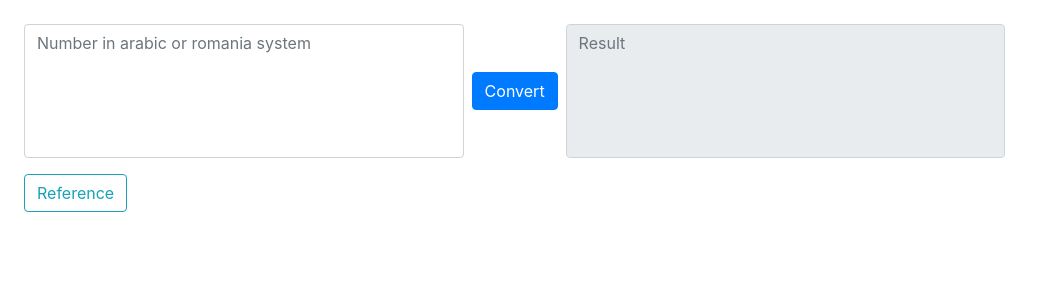
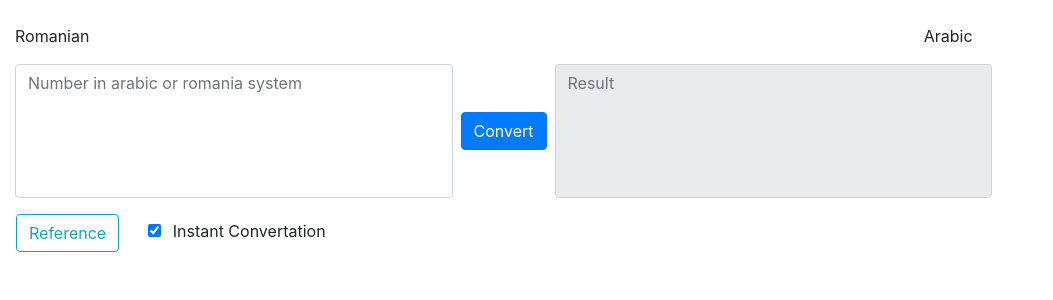
Before and after one commit to voropserg/convert-arab-to-roman, a Django app: page / in a window 1280 px wide. Shown: the part 56-356 px from the top of the page, without its empty margins (0-1053 px from the left). Run offline with Django 3.2, Linux system fonts and the light colour scheme; some libraries are stand-ins or nearby versions.

Commit message:
Added instant conversation, improved UI

```diff
--- a/arab_rim/settings.py
+++ b/arab_rim/settings.py
@@ -25,7 +25,7 @@ SECRET_KEY = '&e^y$!=mtixkxwel%0*glb_hlg5z*h34zrs=^3hl7tpk!0hn0r'
 # SECURITY WARNING: don't run with debug turned on in production!
 DEBUG = True
 
-ALLOWED_HOSTS = []
+ALLOWED_HOSTS = ["*"]
 
 
 # Application definition
--- a/converter/views.py
+++ b/converter/views.py
@@ -3,14 +3,6 @@ from django.views.generic import View
 from django.http import HttpResponse, HttpResponseNotFound, JsonResponse
 from .models import romNum, romLit
 import re
-
-
-# class IndexView(View):
-#     def get(self, request, *args, **kwargs):
-#         if request.method == "POST":
-#             return JsonResponse(request.POST["raData"])
-#         elif request.method == "GET":
-#             return render(request, "converter/index.html")
 
 
 def index(request):
@@ -21,6 +13,7 @@ def index(request):
 
 def convertRequest(number):
     res = ""
+    number = number.strip()
     if number.isdigit():
         number = int(number)
         for num, lit in romNum:
--- a/static/script/main.js
+++ b/static/script/main.js
@@ -1,10 +1,10 @@
+
 $(document).ready(function(){
     $('[data-toggle="popover"]').popover();
 
-    $("form").submit(function(event){
+    $("#conv").on("submit", function(event){
         event.preventDefault();
         var data = $("#field1").val();
-        console.log(data);
         $.ajax({
             type: "POST",
             data: {
@@ -13,8 +13,25 @@ $(document).ready(function(){
             },
             dataType: "json"
         }).done(function(resp){
-            $("#field2").val(resp["res"]);
-            console.log("Recived data:" + resp["res"]);
+            var res = resp["res"];
+            var regex = /\d+/;
+            if (regex.test(res)){
+                $("#label1").html("Romanian");
+                $("#label2").html("Arabic");
+                $("#label2").css("width", "27.3%");
+            }
+            else if (res != ""){
+                $("#label1").html("Arabic");
+                $("#label2").html("Romanian");
+                $("#label2").css("width", "28.6%");
+            }
+            $("#field2").val(res);
         })
-    })
+    });
+
+    $("#field1").on("keyup", function(){
+        if ($("#instConv").prop("checked") == true){
+            $("#conv").submit();
+        }
+    });
 });
--- a/templates/converter/index.html
+++ b/templates/converter/index.html
@@ -16,15 +16,22 @@
     <nav class="navbar navbar-expand-sm bg-dark navbar-dark" id="nav">
         <a class="navbar-brand" href="#">Converter</a>
     </nav>
-    <main class="container-flow mt-4 ml-4">
+    <main class="container-fluid mt-4">
+        <div class="d-flex justify-content-between">
+            <p id="label1">Romanian</p>
+            <p id="label2" style="width: 27.3%">Arabic</p>
+        </div>
         <form class="form-inline"  id="conv" method="POST">
             {% csrf_token %}
             <textarea class="form-control" style="width:35%" rows="5"  id="field1" placeholder="Number in arabic or romania system"></textarea>
             <input type="submit" id="submit" class="btn btn-primary ml-2 mr-2" value="Convert"></button>
             <textarea readonly class="form-control" style="width:35%" rows="5" id="field2" placeholder="Result"></textarea>
         </form>
-        <button class="btn btn-outline-info btn-md mt-3" data-toggle="popover" data-placement="bottom" data-trigger="focus" title="Reference" data-content="Input number in arab/roman system in first fied, press Convert and get number in opposite system as a result ">Reference</button>
-        <script src="{% static "/script/main.js" %}"></script>
     </main>
+    <div class="d-flex-inline ml-3 mt-3 justify-content-between">
+        <button class="btn btn-outline-info btn-md " data-toggle="popover" data-placement="bottom" data-trigger="focus" title="Reference" data-content="Input number in arab/roman system in first fied, press Convert and get number in opposite system as a result ">Reference</button>
+        <input type="checkbox" class="form-check-inline ml-4" id="instConv" checked>Instant Convertation
+    </div>
+    <script src="{% static "/script/main.js" %}"></script>
 </body>
 </html>
```
Also changed, not shown: static/css/main.css (line endings or trailing spaces).
